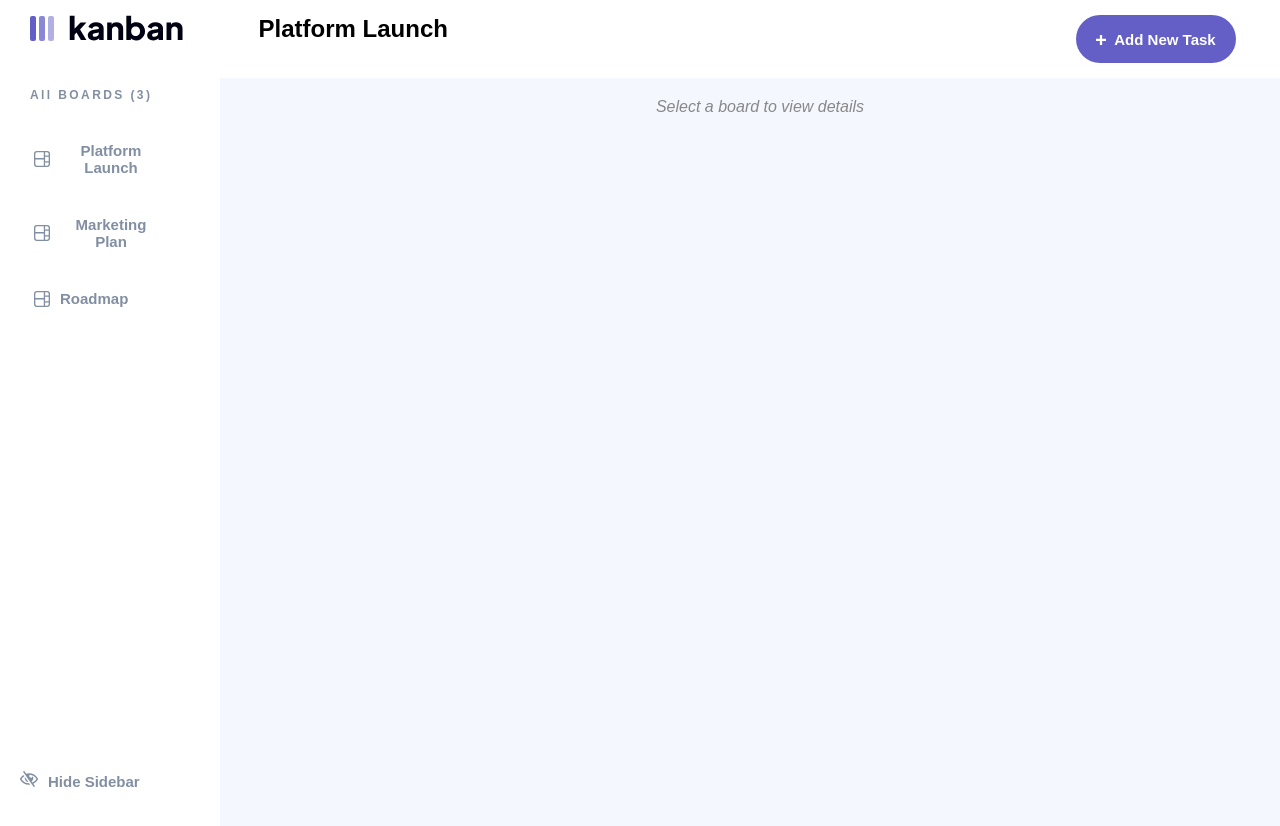
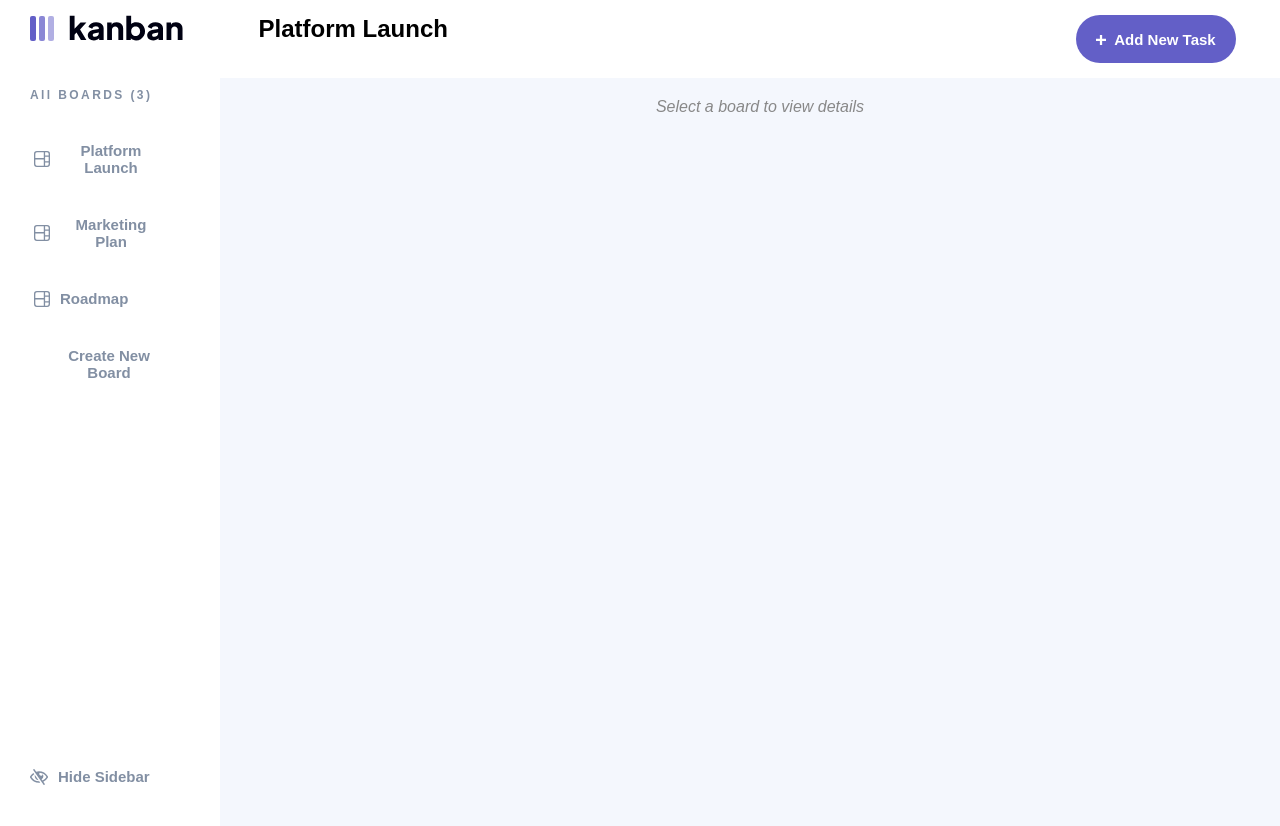
Before and after one commit to AseelAlasaad/task-management, a React (Create React App) app: page / in a window 1280 px wide. Shown: the top 826 px of the page. Built offline with nearby package versions, Linux system fonts and the light colour scheme.

Commit message:
hide and show

```diff
--- a/src/components/Board.css
+++ b/src/components/Board.css
@@ -76,7 +76,9 @@
     border-radius: 0 100px 100px 0;
     color: #fff;
 }
-
+#new-board{
+    color: #635fc7;
+}
 
 /* Right: Board Details */
 
@@ -110,14 +112,12 @@
     text-align: center;
     justify-content: center;
     position: absolute;
-
     bottom: 0;
-    /* Ensures the button stays at the bottom */
-
     color: #828fa3;
     font-weight: 700;
     font-size: 15px;
     cursor: pointer;
+    border: none;
     box-sizing: border-box; /* Ensures padding doesn't add extra size */
 }
 
@@ -126,14 +126,13 @@
 }
 
 .toggle-button .hide-btn {
-    border: none;
+    display: flex;
+    align-items: center;
+    justify-content: center;
     color: #828fa3;
-    font-weight: 700;
     background-color: white;
-    padding: 10px 20px;
-    left: 20px; /* Use left instead of margin-left for better positioning */
-    font-size: 15px;
-
+    padding: 15px 30px;
+    left: 20px;
     line-height: normal; /* Normalizes line height */
 }
 
@@ -143,10 +142,8 @@
     align-items: center;
     justify-content: center;
     background-color: #635fc7;
-    /* border-radius: 8px; */
     border-radius: 0 100px 100px 0;
     padding: 15px 25px;
-
     transition: .3s;
     width: 52px;
   }
@@ -156,3 +153,17 @@
     margin-left: 10px;
 
   }
+
+
+  .toggle-button .show-btn:hover {
+    background-color: rgba(99, 95, 199, .5);
+    border-radius: 0 100px 100px 0;
+
+  }
+
+  .toggle-button .hide-btn:hover {
+    background-color:#eceaea;
+    border-radius: 0 100px 100px 0;
+    color: #635fc7;
+
+  }
--- a/src/components/Bords.jsx
+++ b/src/components/Bords.jsx
@@ -4,6 +4,7 @@ import { useState } from 'react';
 import iconBoard from '../assets/icon-board.svg'
 import showsidebar from '../assets/icon-show-sidebar.svg'
 import hidesidebar from '../assets/icon-hide-sidebar.svg'
+import addboard from '../assets/icon-add-task-mobile.svg'
 import Header from './Header';
 import './Board.css';
 
@@ -28,18 +29,25 @@ function Bords() {
 
     return (
         <>
-          <Header headerText={headerText}/>
+            <Header headerText={headerText} />
             <div className="bords-container">
                 <div className='toggle-button'>
 
-           <div  className={isLeftSectionVisible ? 'hide-btn' : 'show-btn'} onClick={toggleLeftSection}>
+                    <div className={isLeftSectionVisible ? 'hide-btn' : 'show-btn'} onClick={toggleLeftSection}>
                         <img
                             id="boardimg"
                             src={isLeftSectionVisible ? hidesidebar : showsidebar}
                             alt={isLeftSectionVisible ? 'Hide Sidebar' : 'Show Sidebar'}
                         />
 
-                {isLeftSectionVisible ? 'Hide Sidebar' : ''}
+                        <p>
+                            {
+
+                                isLeftSectionVisible ? 'Hide Sidebar' : ''
+
+                            }
+
+                        </p>
 
                     </div>
 
@@ -53,14 +61,22 @@ function Bords() {
                                 <div
                                     key={index}
                                     onClick={() => handleBoardSelection(item)}
-                                    className={`borderItem ${
-                                        selectedBoard === item ? 'activeitem' : ''
+                                    className={`borderItem ${selectedBoard === item ? 'activeitem' : ''
                                         }`}
                                 >
                                     <img id="boardimg" src={iconBoard} alt="" />
                                     {item.name}
                                 </div>
                             ))}
+
+
+                            <div
+                                className={`borderItem`}
+                            >
+                                <img id="new-board" src={addboard} alt="" />
+                                  Create New Board
+                            </div>
+
                         </div>
                     </div>
                 )}
--- a/src/components/Tasks.css
+++ b/src/components/Tasks.css
@@ -10,12 +10,8 @@
 .task-cards {
     display: flex;
     flex-direction: column;
-    /* flex-wrap: wrap; */
     gap: 20px; /* Space between cards */
-  /* justify-content: space-between;
 
-    border-radius: 8px;
-    padding-bottom: 10px; */
 
 }
 
```
Lines whose indentation alone changed are shown as unchanged.
